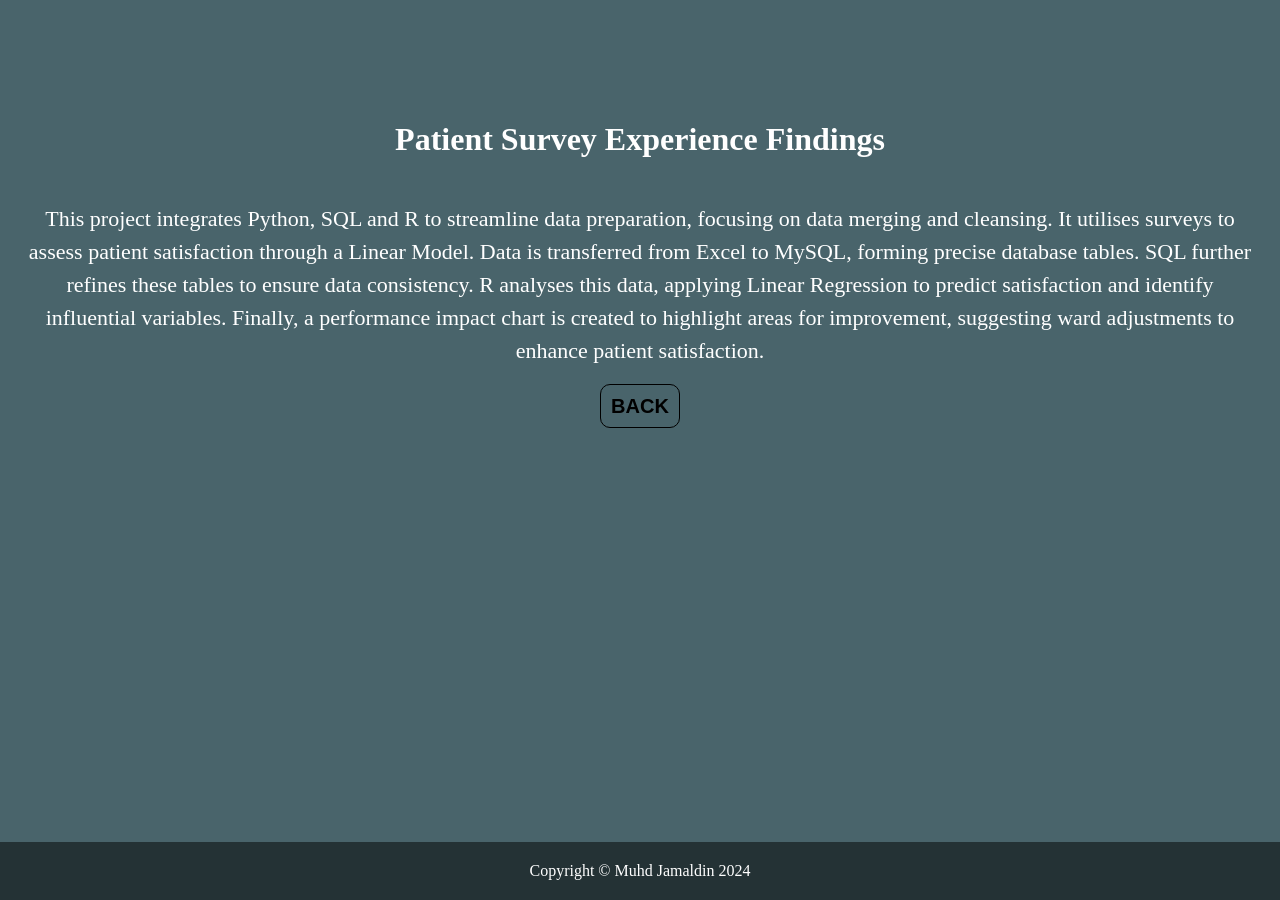
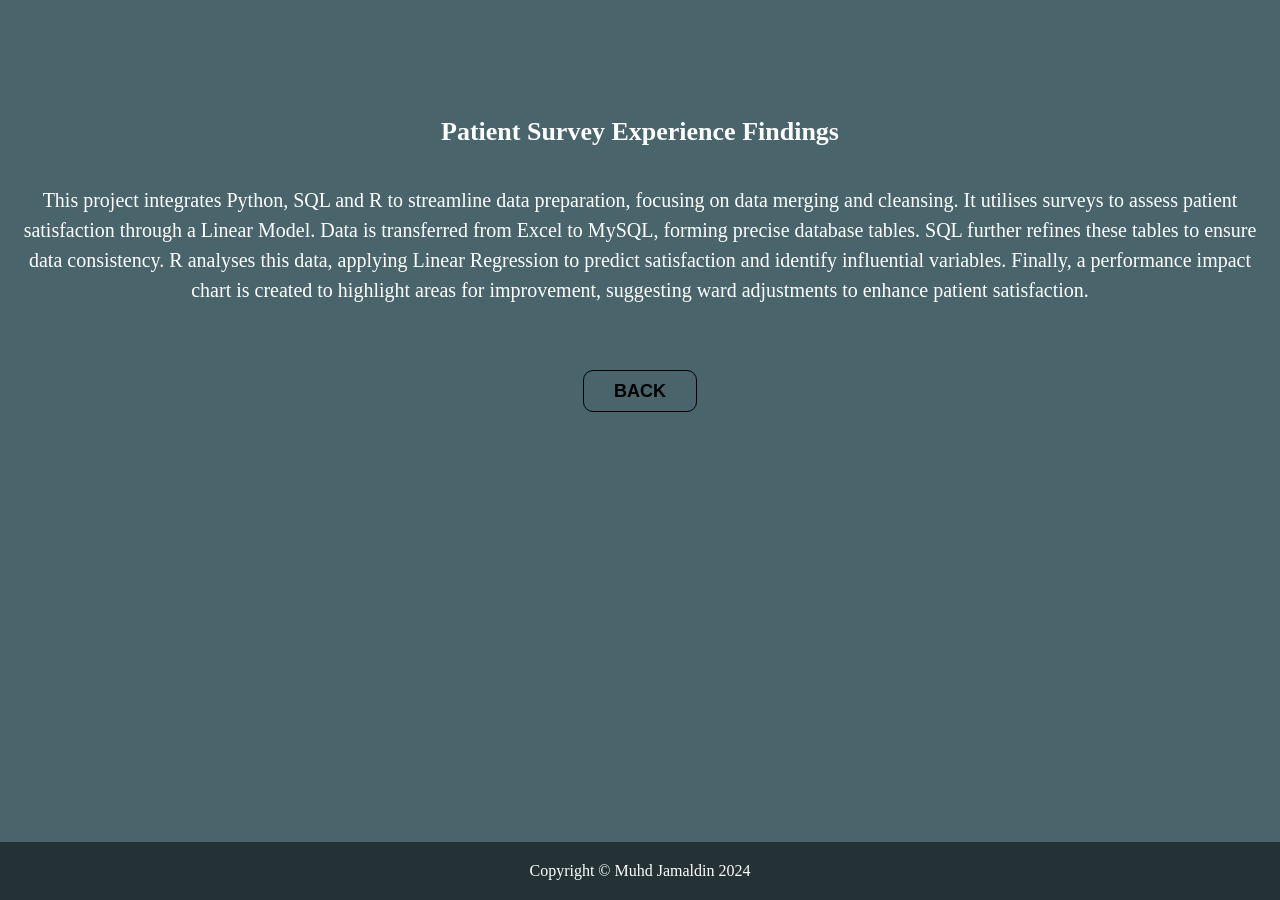
Before and after one commit to Md-Khid/Md-Khid, a Jekyll site: the page 2.html, which Jekyll copies as it is, in a window 1280 px wide. Built offline with Jekyll 4.4.1, drawn with Linux system fonts in a browser that asks for light colours.

Commit message:
Update 2.html

```diff
--- a/2.html
+++ b/2.html
@@ -6,53 +6,57 @@
     <title>Patient Survey Experience</title>
     <style>
         html, body {
-            height: 100%; /* Set the height to take full viewport height */
-            margin: 0; /* Reset default margin */
-            display: flex; /* Enable flexbox */
-            flex-direction: column; /* Stack elements vertically */
+            height: 100%;
+            margin: 0;
+            display: flex;
+            flex-direction: column;
         }
         body {
             background-image: url("background.jpg");
             background-size: cover;
             color: white;
             font-family: "Century Schoolbook", serif;
-            font-weight: lighter; /* Make font thinner for all text */
-            position: relative; /* Set position to relative for footer positioning */
+            font-weight: lighter;
+            position: relative;
         }
         .intro {
             padding-top: 100px;
             text-align: center;
         }
+        .intro h1.brand-heading {
+            font-size: 26px; /* Decreased font size for header */
+        }
         .container {
-            flex: 1; /* Allow container to grow and fill available space */
-            padding: 0 20px; /* Padding for content */
+            flex: 1;
+            padding: 0 20px;
         }
         .container p {
-            font-size: 22px;
+            font-size: 20px; /* Decreased font size for content */
             text-align: center;
             line-height: 1.5;
         }
-        .back-link {
-            font-size: 20px;
+  .back-link {
+            font-size: 18px;
             color: black;
             text-decoration: none;
             border: 0.5px solid black;
             border-radius: 10px;
-            padding: 10px;
+            padding: 10px 30px; /* Increase horizontal padding to make the border box wider */
             transition: background-color 0.3s ease;
         }
+
         .back-link:hover {
             background-color: #219BB3;
         }
         footer {
             text-align: center;
-            position: relative; /* Footer will be at the end of content */
-            width: 100%; /* Ensure footer spans the full width */
-            padding: 20px 0; /* Add padding to footer */
-            background-color: rgba(0, 0, 0, 0.5); /* Semi-transparent background color for readability */
+            position: relative;
+            width: 100%;
+            padding: 20px 0;
+            background-color: rgba(0, 0, 0, 0.5);
         }
         footer p {
-            margin: 0; /* Remove default margin from paragraph inside footer */
+            margin: 0;
         }
     </style>
 </head>
@@ -79,6 +83,7 @@
         applying Linear Regression to predict satisfaction and identify influential variables. Finally, a performance impact
         chart is created to highlight areas for improvement, suggesting ward adjustments to enhance patient satisfaction.
     </p>
+    <p>&nbsp;</p>
     <!-- Back Button -->
     <p style="text-align: center;">
         <a href="javascript:history.back()" class="back-link">
```
